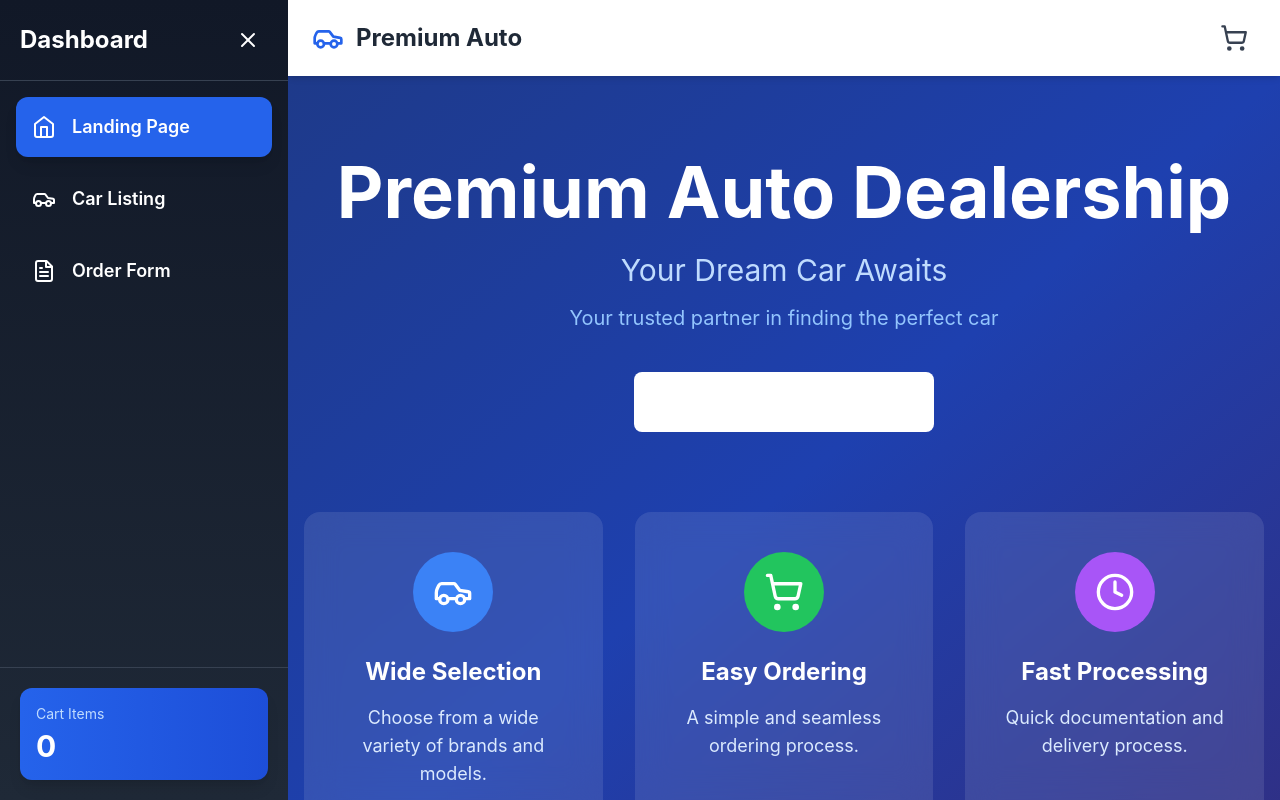
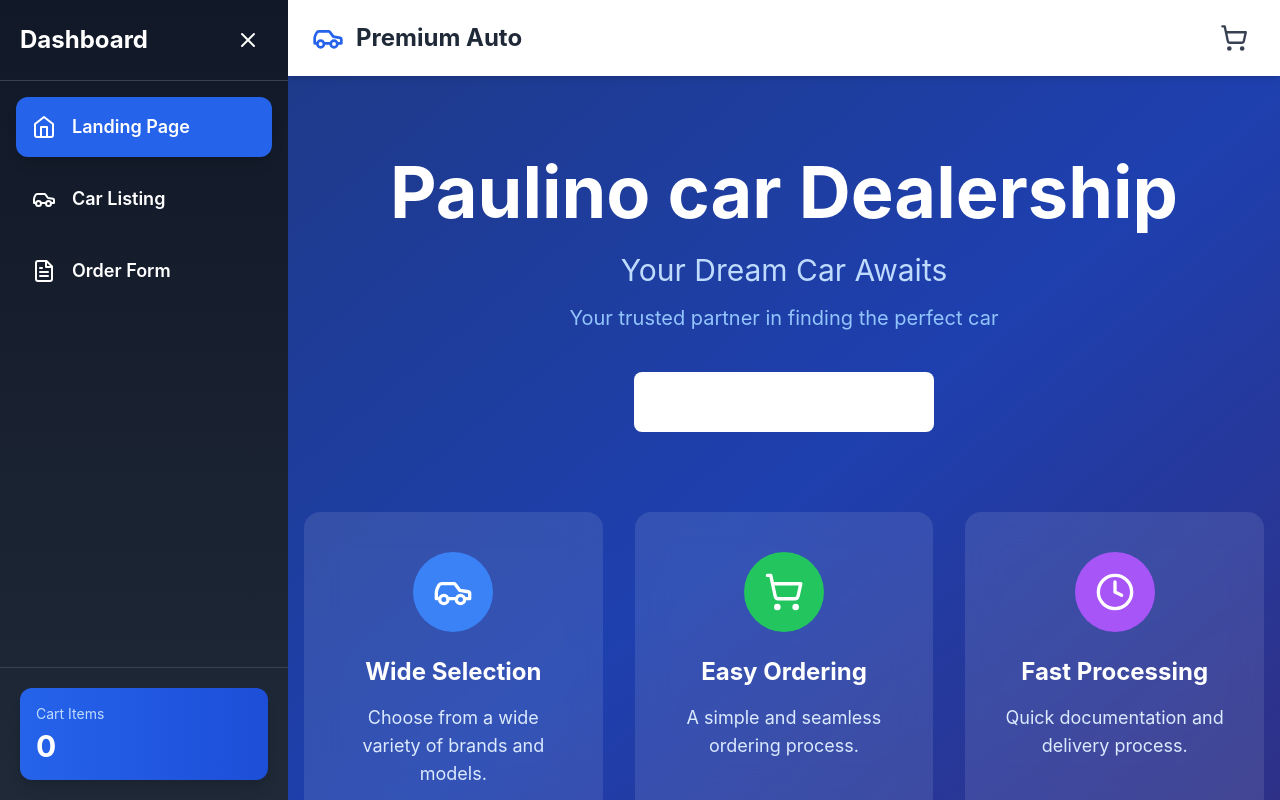
Before and after one commit to Reyzajane26/reyzajane, a React (Vite) app: page / in a window 1280 px wide. Built offline with nearby package versions, Linux system fonts and the light colour scheme; the HTML template or start-up script is replaced by a standard one.

Commit message:
Initial commit – Installation of React and Laravel

```diff
--- a/src/components/ui/navbar.jsx
+++ b/src/components/ui/navbar.jsx
@@ -10,6 +10,7 @@ const Navbar = ({ cartCount, onCartClick }) => {
       </div>
       <button
         onClick={onCartClick}
+        aria-label={`View shopping cart with ${cartCount} items`}
         className="relative p-2 hover:bg-gray-100 rounded-lg transition-colors"
       >
         <ShoppingCart size={28} className="text-gray-700" />
--- a/src/pages/user/LandingPage.jsx
+++ b/src/pages/user/LandingPage.jsx
@@ -8,7 +8,7 @@ const LandingPage = ({ onNavigate }) => {
       <div className="container mx-auto px-4 py-20">
         <div className="text-center text-white mb-20">
           <h1 className="text-7xl font-bold mb-6 animate-fade-in">
-            Premium Auto Dealership
+           Paulino car Dealership
           </h1>
           <p className="text-3xl mb-4 text-blue-200">Your Dream Car Awaits</p>
           <p className="text-xl mb-10 text-blue-300">
```
